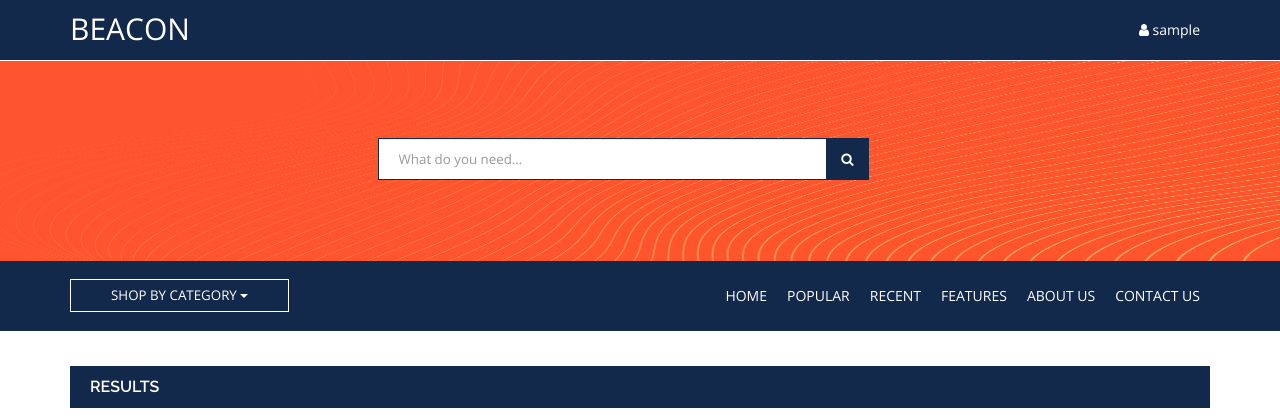
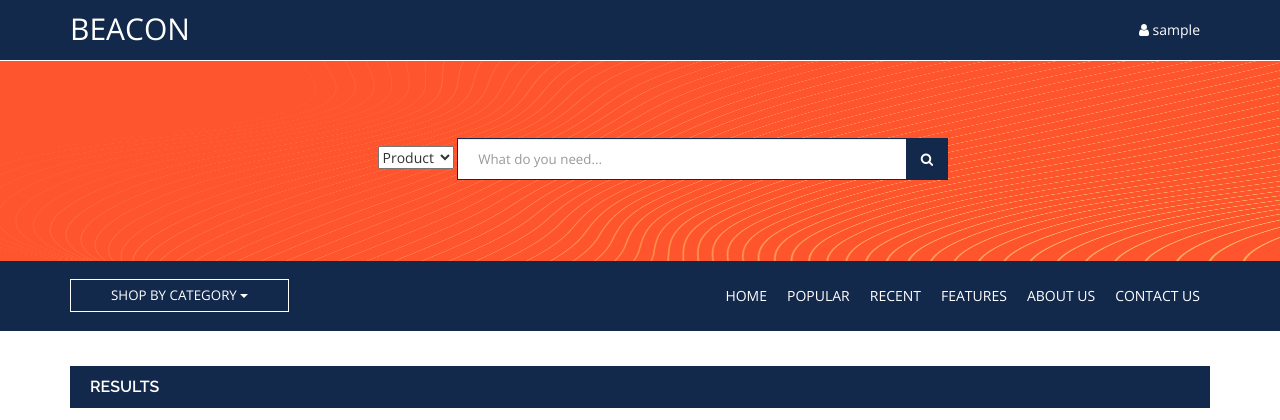
Before and after one commit to Xinyi-Lai/CS411_Geniuses, a PHP site: page /search.php in a window 1280 px wide. Shown: the top 420 px of the page. Run offline with PHP 8.4, Linux system fonts and the light colour scheme; a user stored in the database is signed in; some libraries are stand-ins or nearby versions.

Commit message:
incorrect product vs request search

```diff
--- a/search.php
+++ b/search.php
@@ -30,6 +30,10 @@
     <!-- Theme Stylesheet -->
 
     <link rel="stylesheet" href="css/style-main.css">
+
+    <link rel="stylesheet" href="css/style-search.css">
+
+    <link rel="stylesheet" href="css/reset.css">
 
     <link rel="stylesheet" href="css/responsive.css">
 
@@ -89,7 +93,15 @@
 
                     <div class="search-form">
 
-                        <form class="navbar-form" role="search">
+                        <form class="navbar-form" role="search" method="post" action="get_related.php">
+
+                            <select id="choosedb">
+
+                                <option selected="selected" value="Sales">Product</option>
+
+                                <option value="Requests">Request</option>
+
+                            </select>
 
                             <div class="form-group">
 
```
Also changed, not shown: get_related.php (+11 -0 lines).
